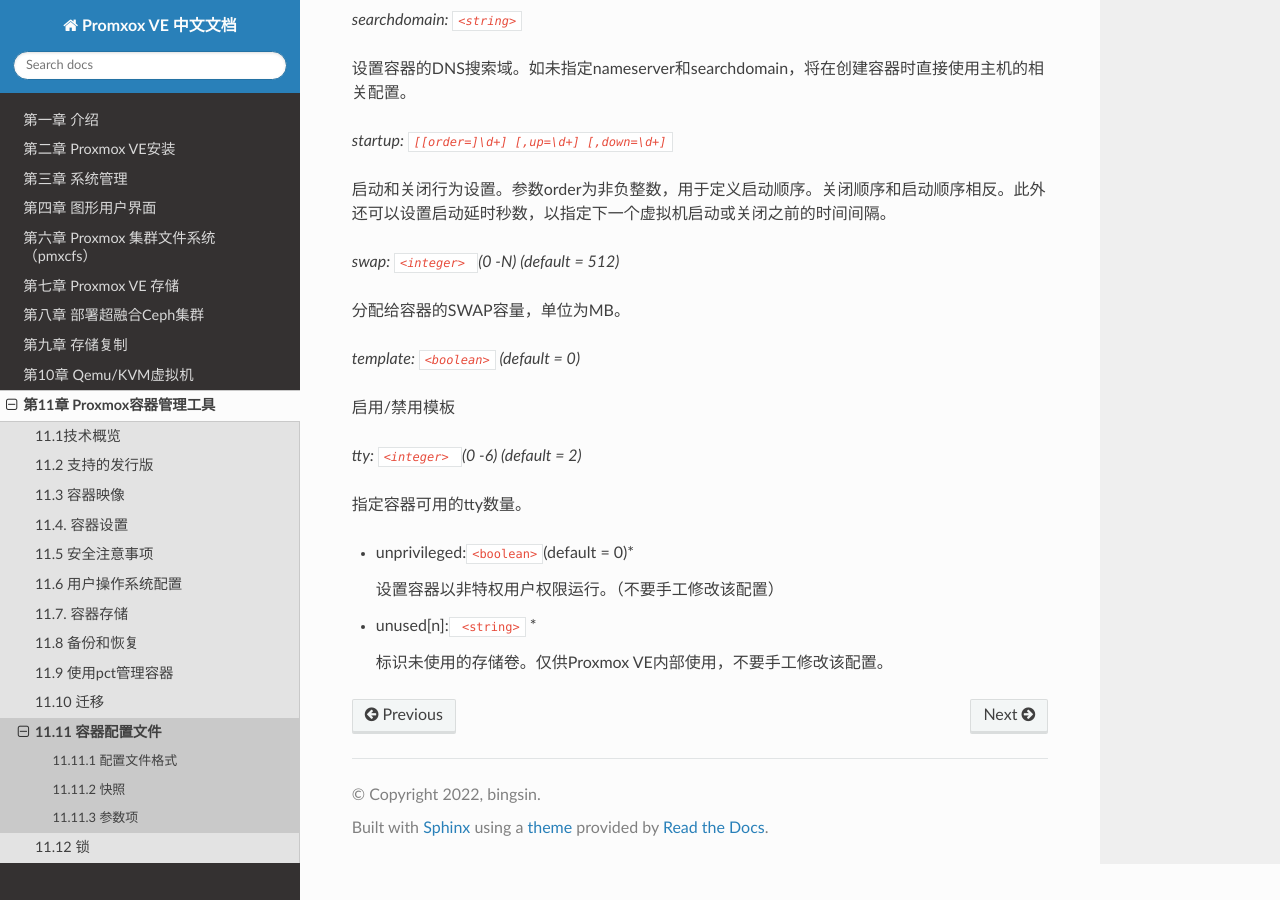
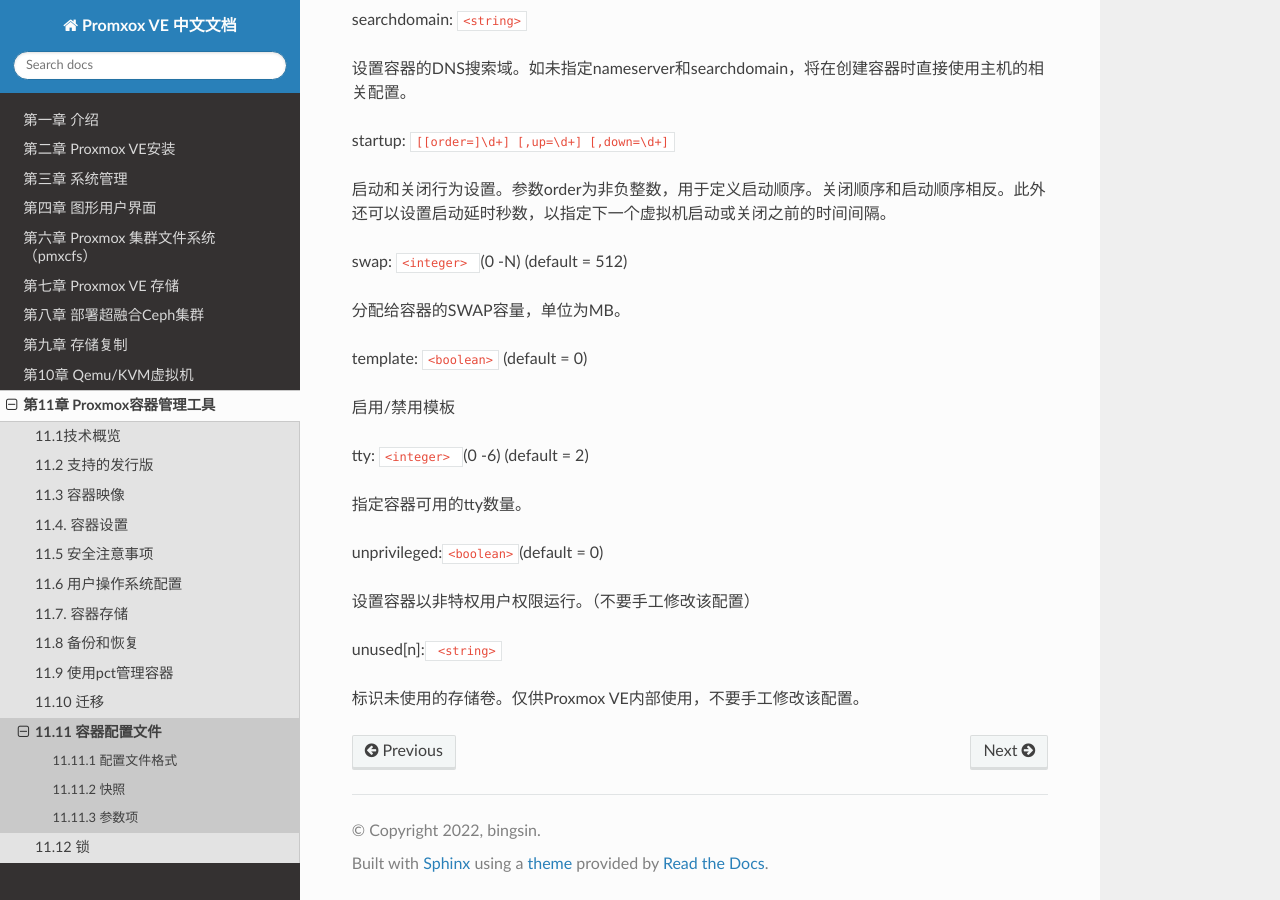
Before and after one commit to jiangcuo/pve-doc-cn, a Sphinx documentation site: the page built from source/Pct/Configuration.md, in a window 1280 px wide and 900 px high, scrolled down 7790 px. Built offline with Sphinx 7.4.7 and the Read the Docs theme 2.0.0, drawn with Linux system fonts in a browser that asks for light colours; pages that are not in the unit, such as notebooks, are missing from menus; part of the change alters nothing that is shown.

```diff
--- a/source/Pct/Configuration.md
+++ b/source/Pct/Configuration.md
@@ -303,30 +303,30 @@ rootfs: `[volume=]<volume> [,acl=<1|0>][,mountoptions=<opt[;opt...]>] [,quota=<1
 
   	挂载到容器的卷、设备或目录。
 
-*searchdomain: `<string>`*
+searchdomain: `<string>`
 
   设置容器的DNS搜索域。如未指定nameserver和searchdomain，将在创建容器时直接使用主机的相关配置。
 
-*startup: `[[order=]\d+] [,up=\d+] [,down=\d+] `*
+startup: `[[order=]\d+] [,up=\d+] [,down=\d+] `
 
   启动和关闭行为设置。参数order为非负整数，用于定义启动顺序。关闭顺序和启动顺序相反。此外还可以设置启动延时秒数，以指定下一个虚拟机启动或关闭之前的时间间隔。
 
-*swap: `<integer> `(0 -N) (default = 512)*
+swap: `<integer> `(0 -N) (default = 512)
 
   分配给容器的SWAP容量，单位为MB。
 
-*template: `<boolean>` (default = 0)*
+template: `<boolean>` (default = 0)
 
   启用/禁用模板
 
-*tty: `<integer> `(0 -6) (default = 2)*
+tty: `<integer> `(0 -6) (default = 2)
 
   指定容器可用的tty数量。
 
-* unprivileged:` <boolean> `(default = 0)*
+unprivileged:` <boolean> `(default = 0)
 
   设置容器以非特权用户权限运行。（不要手工修改该配置）
 
-* unused[n]:` <string>` *
+unused[n]:` <string>`
 
   标识未使用的存储卷。仅供Proxmox VE内部使用，不要手工修改该配置。
```
